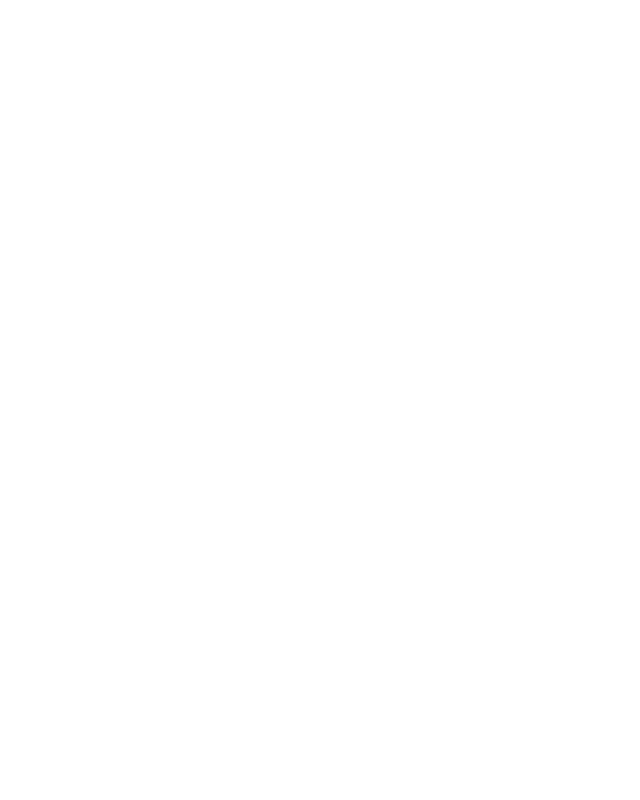
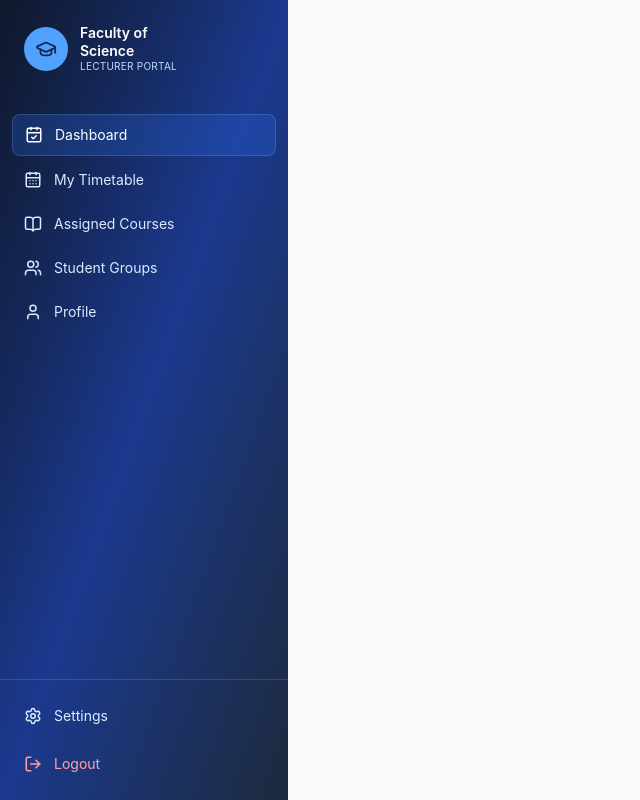
Before and after one commit to Nuwan53/timetable_genaration_management_system, a React app in the folder frontend/: page /lecturer-dashboard in a window 1280 px wide. Shown: the whole page, without its empty margins (0-640 px from the left). Built offline with nearby package versions, Linux system fonts and the light colour scheme; the HTML template or start-up script is replaced by a standard one.

Commit message:
Add lecturer dashboard sidebar navigation

```diff
--- a/frontend/src/pages/LecturerDashboard.jsx
+++ b/frontend/src/pages/LecturerDashboard.jsx
@@ -19,5 +19,80 @@
 } from "lucide-react";
 
 export default function LecturerDashboard() {
+  const todaySessions = [
+    {
+      time: "08:00 - 09:55",
+      course: "COM1213",
+      title: "Computer Systems",
+      venue: "CS AUD",
+      group: "PS6 / PS7",
+      type: "Lecture",
+    },
+    {
+      time: "13:00 - 14:55",
+      course: "COM2212",
+      title: "Database Systems",
+      venue: "CS LAB",
+      group: "Level II",
+      type: "Practical",
+    },
+  ];
 
+    const assignedCourses = ["COM1213", "COM2212", "COM3232", "CSC3262"];
+    const studentGroups = ["PS6", "PS7", "Level II - Group A", "Practical Group 01"];
+
+    return (
+      <div className="flex min-h-screen bg-gray-50">
+        <aside className="hidden w-72 flex-col bg-gradient-to-br from-slate-900 via-blue-900 to-slate-800 text-blue-100 lg:flex">
+          <div className="flex items-center gap-3 px-6 py-6">
+            <div className="flex h-11 w-11 items-center justify-center rounded-full bg-blue-400">
+                <GraduationCap className="text-blue-950" size={22} />
+
+            </div>
+
+            <div>
+              <p className="text-sm font-semibold leading-tight text-white">
+                  Faculty of <br /> Science
+              </p>
+
+              <p className="text-[10px] tracking-wide text-blue-200">
+                  LECTURER PORTAL
+              </p>
+            </div>
+          </div>
+          <nav className="mt-4 flex-1 px-3">
+          {[
+            ["Dashboard", CalendarCheck],
+            ["My Timetable", CalendarDays],
+            ["Assigned Courses", BookOpen],
+            ["Student Groups", Users],
+            ["Profile", User],
+          ].map(([item, Icon], index) => (
+            <button
+              key={item}
+              className={`mb-1 flex w-full items-center gap-3 rounded-lg px-3 py-2.5 text-sm transition ${
+                index === 0
+                  ? "border border-blue-300/20 bg-blue-500/20 text-white"
+                  : "hover:bg-white/10 hover:text-white"
+              }`}
+            >
+              <Icon size={18} />
+              {item}
+            </button>
+          ))}
+        </nav>
+
+        <div className="border-t border-blue-300/20 px-3 py-4">
+          <button className="flex w-full items-center gap-3 rounded-lg px-3 py-2.5 text-sm hover:bg-white/10">
+              <Settings size={18} /> Settings
+          </button>
+
+          <button className="mt-2 flex w-full items-center gap-3 rounded-lg px-3 py-2.5 text-sm text-red-300 hover:bg-red-500/10">
+              <LogOut size={18} /> Logout
+          </button>
+        </div>
+
+        </aside>
+      </div>
+    )
 }
```
